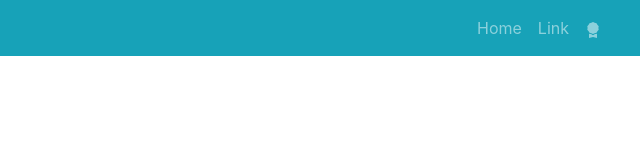
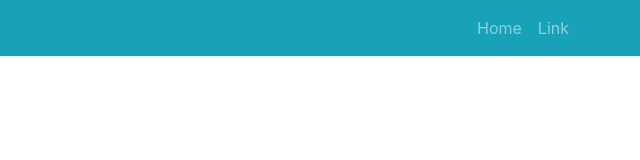
Before and after one commit to uzhcustoms/Bootstrap, a plain HTML site: page index.html in a window 1280 px wide. Shown: the full height of the page, 640-1280 px from the left. Drawn offline with nearby package versions, Linux system fonts and the light colour scheme.

Commit message:
svg delete

```diff
--- a/index.html
+++ b/index.html
@@ -86,8 +86,7 @@
 		        <li class="nav-item">
 		          <a class="nav-link " href="index.html" tabindex="-1" aria-disabled="true">
 								<svg width="1em" height="1em" viewBox="0 0 16 16" class="bi bi-award-fill" fill="currentColor" xmlns="http://www.w3.org/2000/svg">
-								<path d="M8 0l1.669.864 1.858.282.842 1.68 1.337 1.32L13.4 6l.306 1.854-1.337 1.32-.842 1.68-1.858.282L8 12l-1.669-.864-1.858-.282-.842-1.68-1.337-1.32L2.6 6l-.306-1.854 1.337-1.32.842-1.68L6.331.864 8 0z"/>
-								<path d="M4 11.794V16l4-1 4 1v-4.206l-2.018.306L8 13.126 6.018 12.1 4 11.794z"/>
+
 								</svg>
 							</a>
 		        </li>
```
